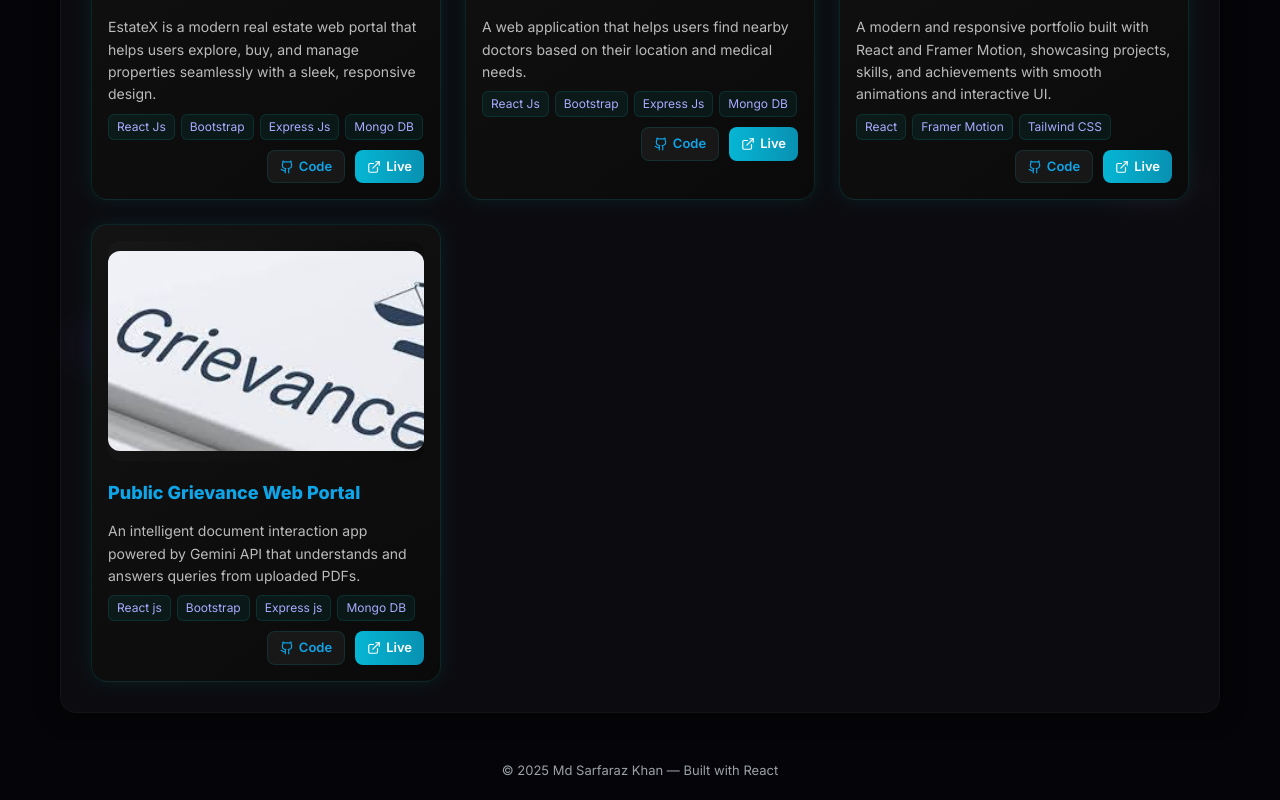
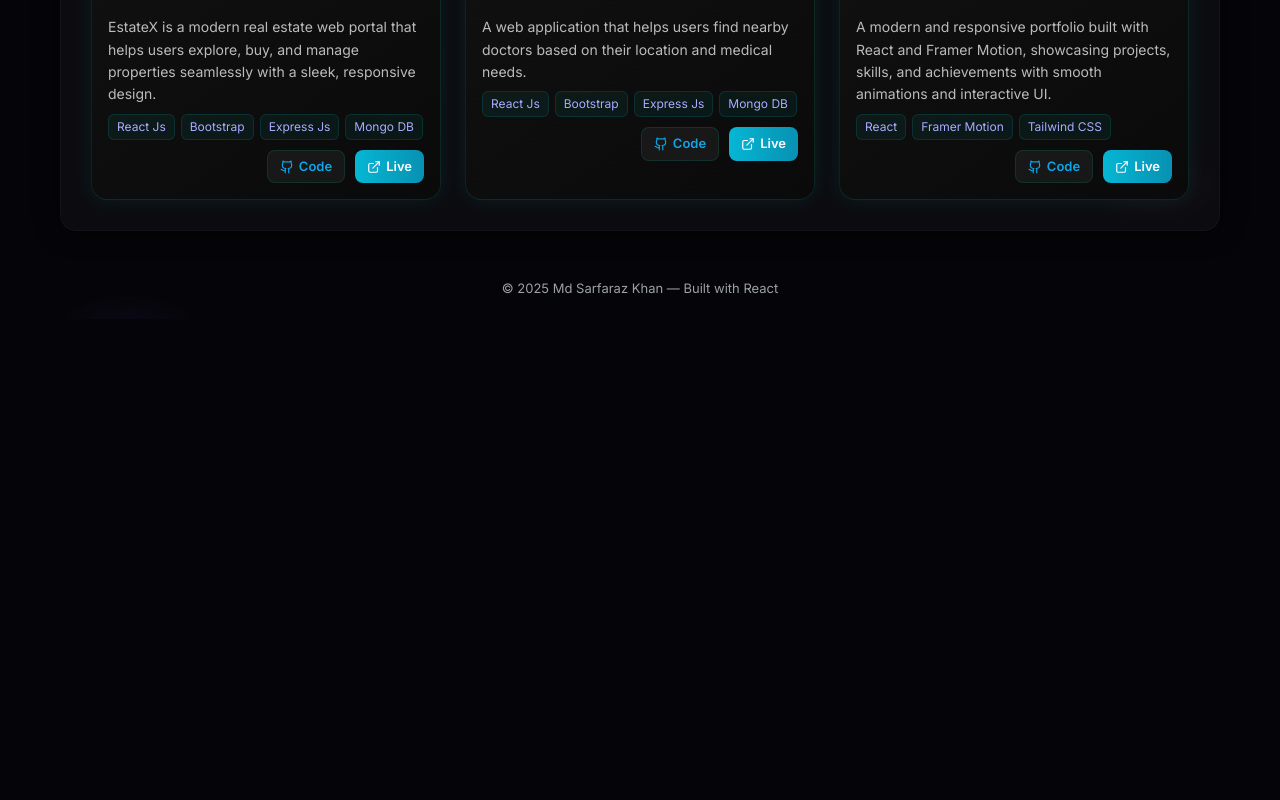
Before and after one commit to Sarfaraz211321/portfolio, a React (Vite) app: page /projects in a window 1280 px wide. Shown: the part 536-1336 px from the top of the page. After the commit the page ends 855 px from the top, so only its background shows below. Built offline with nearby package versions, Linux system fonts and the light colour scheme.

Commit message:
delete project

```diff
--- a/src/pages/Projects.jsx
+++ b/src/pages/Projects.jsx
@@ -32,14 +32,7 @@ const PROJECTS = [
 
 
 
-  {
-    title: 'Public Grievance Web Portal',
-    desc: 'An intelligent document interaction app powered by Gemini API that understands and answers queries from uploaded PDFs.',
-    ss: '/publicimg.jpeg',
-    tech: ['React js', 'Bootstrap', 'Express js', 'Mongo DB'],
-    live: '#',
-    code: 'https://github.com/Sarfaraz211321/Grievance-Frontend'
-  },
+
 
 ]
 
```
